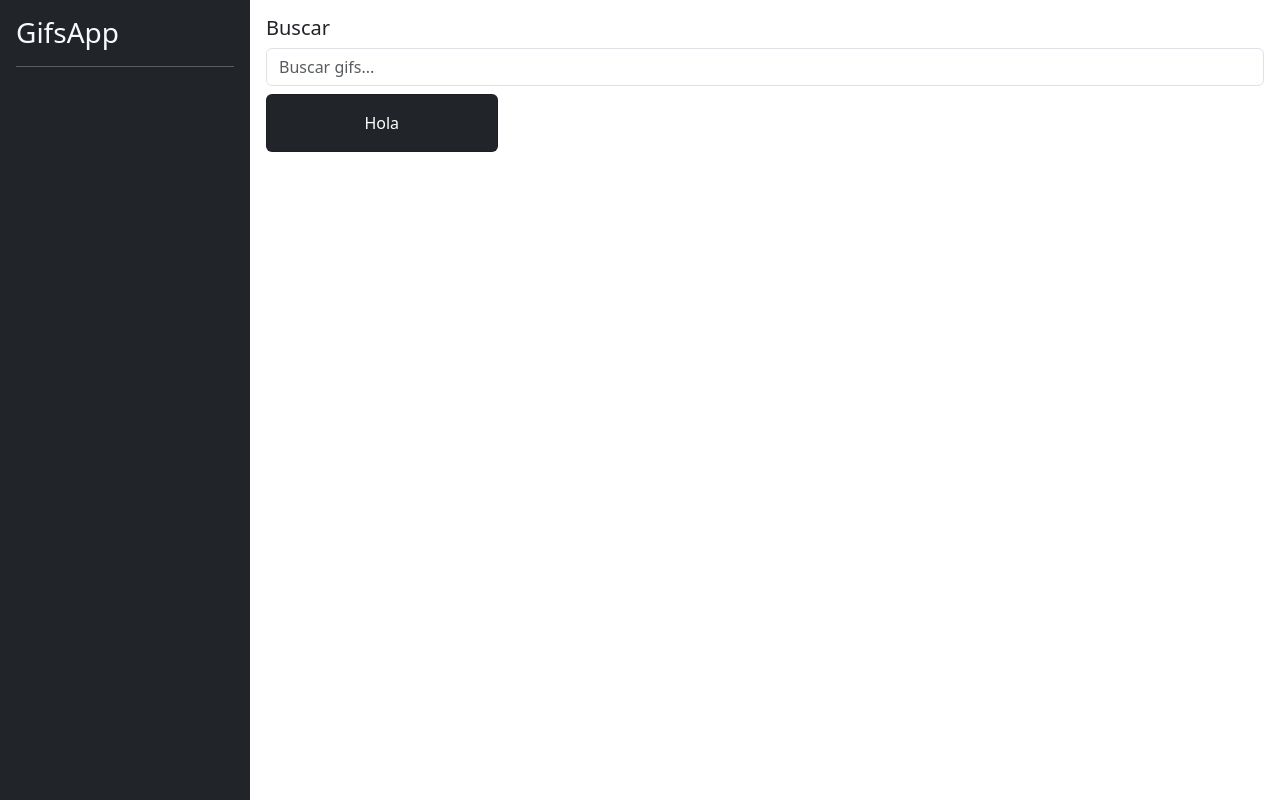
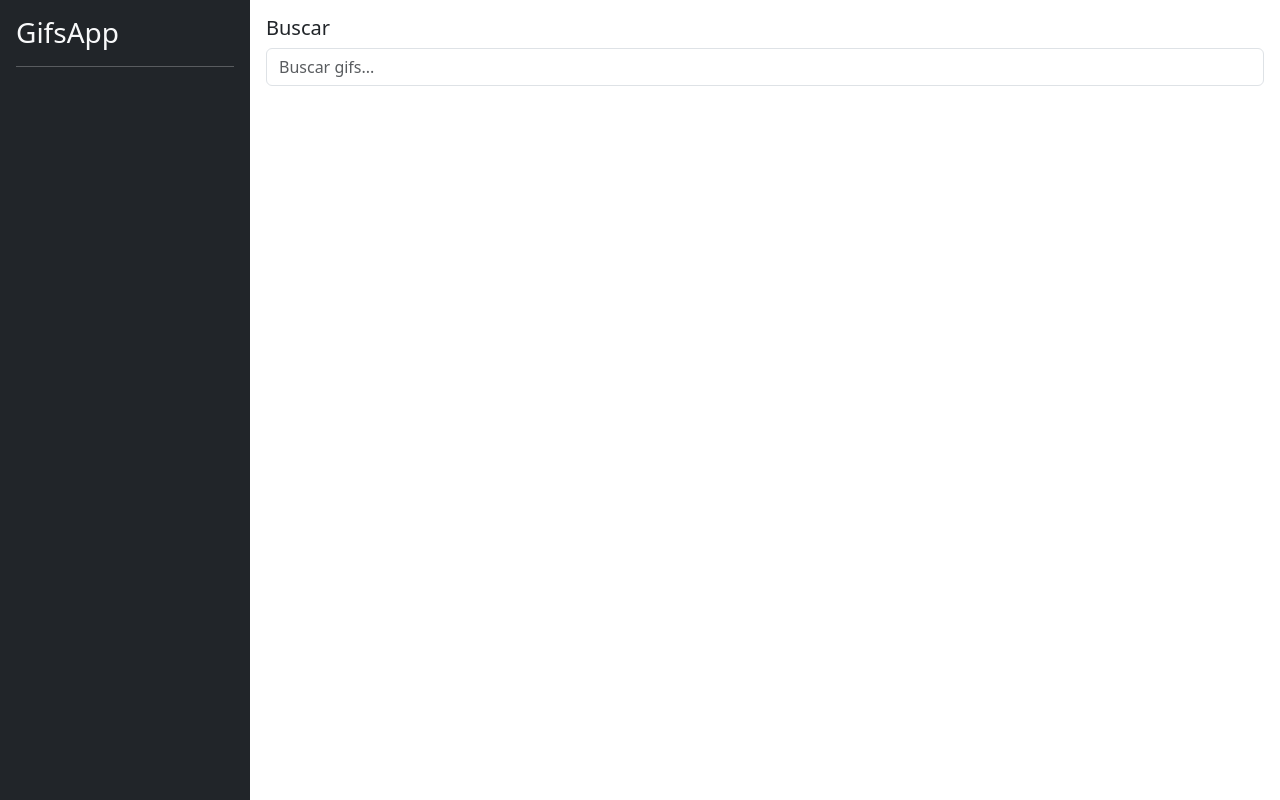
Before and after one commit to jhreyes483/angular-afh, an Angular app in the folder 02)-angular/02-gif-app/: page / in a window 1280 px wide. Built offline with nearby package versions, Linux system fonts and the light colour scheme.

Commit message:
input de compomente hijo

```diff
--- a/02)-angular/02-gif-app/src/app/gifs/components/card-list/card-list.component.html
+++ b/02)-angular/02-gif-app/src/app/gifs/components/card-list/card-list.component.html
@@ -1,9 +1,11 @@
 <div class="row">
-  <div class="col-md-3 col-sm-6">
+  <div
+  *ngFor="let gif of gifs"
+  class="col-md-3 col-sm-6">
     <div class="text-center card mb-2 bg-dark">
       <div class="card-body">
         <p class="card-text text-white">
-          Hola
+          {{gif.title }}
         </p>
       </div>
     </div>
--- a/02)-angular/02-gif-app/src/app/gifs/components/card-list/card-list.component.ts
+++ b/02)-angular/02-gif-app/src/app/gifs/components/card-list/card-list.component.ts
@@ -1,4 +1,5 @@
-import { Component } from '@angular/core';
+import { Component, Input } from '@angular/core';
+import { Gif } from '../../interfaces/gifs.intefaces';
 
 @Component({
   selector: 'gifs-card-list',
@@ -7,4 +8,7 @@
 })
 export class CardListComponent {
 
+  @Input()
+  public gifs: Gif[] = [];
+
 }
--- a/02)-angular/02-gif-app/src/app/gifs/pages/home/home-page.component.html
+++ b/02)-angular/02-gif-app/src/app/gifs/pages/home/home-page.component.html
@@ -1,8 +1,11 @@
 <div class="row p-3">
   <div class="col-12">
+
     <gifs-search-box></gifs-search-box>
   </div>
   <div class="col-12 pt-2">
-      <gifs-card-list></gifs-card-list>
+      <gifs-card-list
+      [gifs]="gifs"
+      ></gifs-card-list>
   </div>
 </div>
--- a/02)-angular/02-gif-app/src/app/gifs/pages/home/home.component.ts
+++ b/02)-angular/02-gif-app/src/app/gifs/pages/home/home.component.ts
@@ -1,4 +1,6 @@
 import { Component } from '@angular/core';
+import { GifsService } from '../../services/gifs.service';
+import { Gif } from '../../interfaces/gifs.intefaces';
 
 @Component({
   selector: 'gifs-home-page',
@@ -6,4 +8,11 @@
 })
 export class HomePageComponent {
 
+  constructor(
+    private  _gifsService: GifsService
+  ){ }
+
+  get gifs(): Gif[] {
+    return this._gifsService.gifList;
+  }
 }
```
Also changed, not shown: 02)-angular/02-gif-app/src/app/gifs/services/gifs.service.ts (+7 -18 lines).
